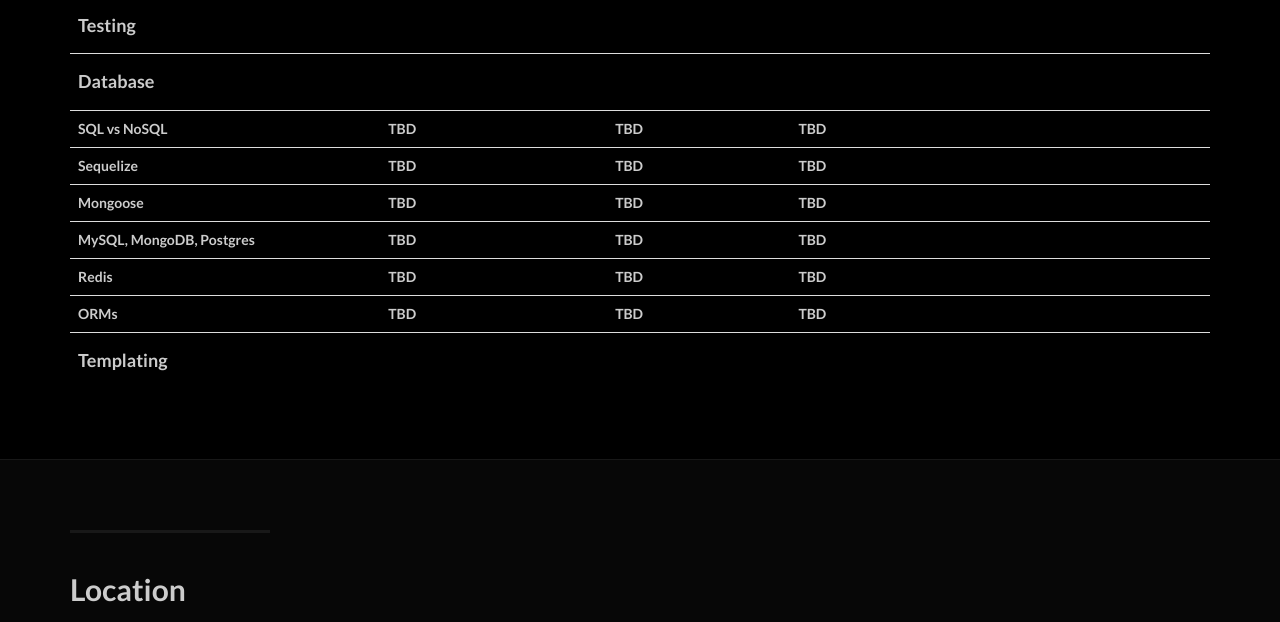
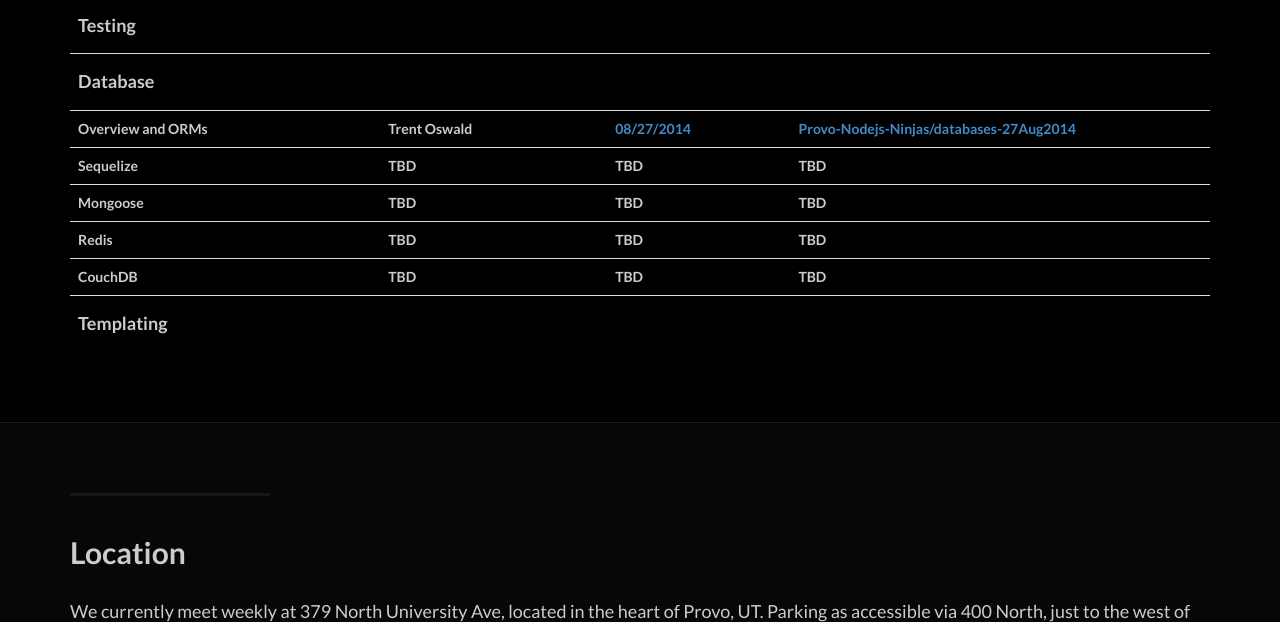
Before and after one commit to Provo-Nodejs-Ninjas/Provo-Nodejs-Ninjas.github.io, a website: page index.html in a window 1280 px wide. Shown: the part 3027-3649 px from the top of the page. Drawn offline with Linux system fonts and the light colour scheme.

Commit message:
updated presentations list

```diff
--- a/index.html
+++ b/index.html
@@ -374,10 +374,10 @@
                     </th>
                   </tr>
                   <tr>
-                    <td>SQL vs NoSQL</td>
-                    <td>TBD</td>
-                    <td>TBD</td>
-                    <td>TBD</td>
+                    <td>Overview and ORMs</td>
+                    <td>Trent Oswald</td>
+                    <td><a href="http://www.meetup.com/Node-Ninjas/events/201892112/">08/27/2014</a></td>
+                    <td><a href="https://github.com/Provo-Nodejs-Ninjas/databases-27Aug2014">Provo-Nodejs-Ninjas/databases-27Aug2014</a></td>
                   </tr>
                   <tr>
                     <td>Sequelize</td>
@@ -392,19 +392,13 @@
                     <td>TBD</td>
                   </tr>
                   <tr>
-                    <td>MySQL, MongoDB, Postgres</td>
-                    <td>TBD</td>
-                    <td>TBD</td>
-                    <td>TBD</td>
-                  </tr>
-                  <tr>
                     <td>Redis</td>
                     <td>TBD</td>
                     <td>TBD</td>
                     <td>TBD</td>
                   </tr>
                   <tr>
-                    <td>ORMs</td>
+                    <td>CouchDB</td>
                     <td>TBD</td>
                     <td>TBD</td>
                     <td>TBD</td>
```
